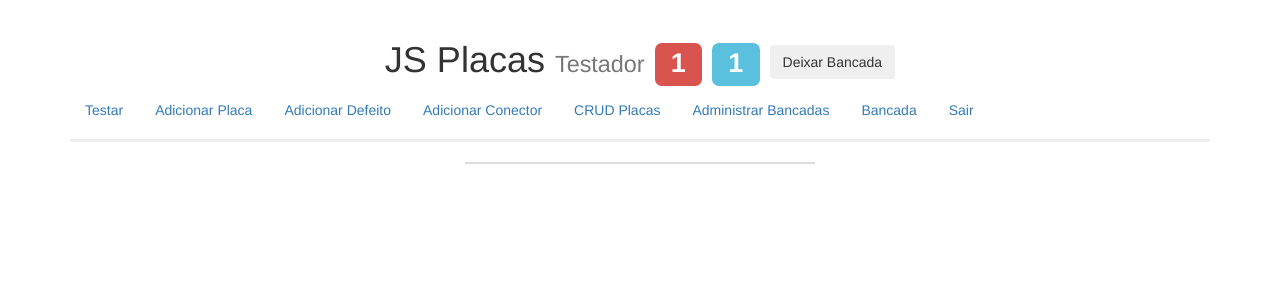
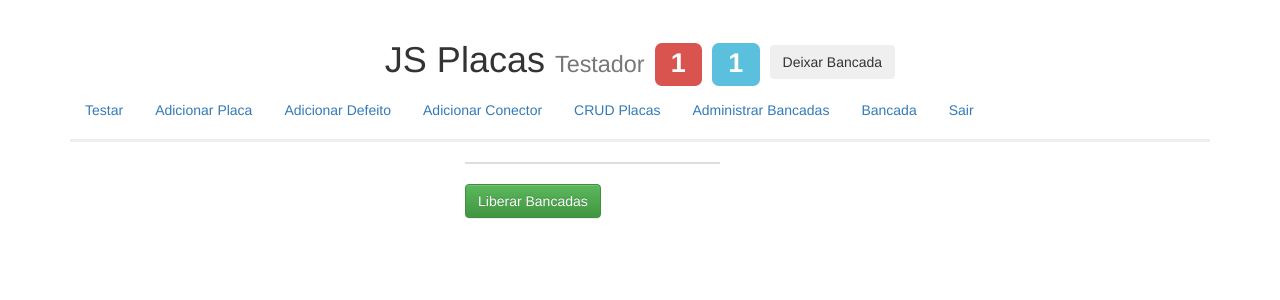
Before and after one commit to maurovictor/js_flask, a Flask app: page /workbench_adm in a window 1280 px wide. Shown: the top 300 px of the page. Run offline with Flask 2, Linux system fonts and the light colour scheme; the visitor is signed in with stand-in values (Sample User, id 1); data that the repository does not hold is empty; some libraries are stand-ins or nearby versions.

Commit message:
exclusive workibench functionalitly working almost properly

```diff
--- a/application.py
+++ b/application.py
@@ -316,3 +316,15 @@ def workbench_adm():
     if request.method == 'GET':
         busy_workbenches = database_helper.load_busy_workbenches()
         return render_template("workbench_adm.html", busy_workbenches=busy_workbenches)
+    else:
+        selected_busy_wb = str(request.get_data())
+        selected_busy_wb = selected_busy_wb[1:].split("&")
+        selected_busy_wb.pop()
+        selected_busy_wb = [busy_wb.split("=")[0] for busy_wb in selected_busy_wb]
+
+        selected_busy_wb[0] = ''.join(list(selected_busy_wb[0])[1:])
+        print(selected_busy_wb)
+        for i in selected_busy_wb:
+            database_helper.set_workbench_as_free(i)
+
+        return redirect('/workbench_adm')
--- a/database_helper.py
+++ b/database_helper.py
@@ -317,7 +317,6 @@ def load_busy_workbenches():
     conn.commit()
     conn.close()
     workbenches = [item[0] for item in workbenches]
-    print(workbenches)
     print("db: benches loaded")
     return workbenches
 
--- a/templates/base.html
+++ b/templates/base.html
@@ -67,7 +67,7 @@
                                         type: "POST",
                                         data: '',
                                         success: function(){
-                                                alert("Vc se desligou da Bancada que estava ligado");
+                                                alert("Vc se desligou da Bancada que estava ligado, atualize a página");
                                         }
 
                                 });
--- a/templates/workbench_adm.html
+++ b/templates/workbench_adm.html
@@ -3,18 +3,25 @@
 {% block title %} Gerenciar Bancadas {% endblock %}
 
 {% block content %}
-        <div class="col-md-4 col-md-offset-4">
+         {% if 'user' in session %}
+                {% if session['role'] %}
+                        <div class="col-md-3 col-md-offset-4">
                                 <div class="responsive-table">
-                        <div class="table table-hover table-striped table-bordered">
+                                        <div class="table table-striped table-bordered table-hover">
+                                                <form class="" action="{{url_for('workbench_adm')}}" method="post">
                                                 {% for wb in busy_workbenches %}
                                                         <tr>
-                                                <th><input type="ch eckbox" name="{{wb}}" value="{{wb}}"></th>
-                                                <td> {{wb}} </td>
+                                                                <th><input type="checkbox" name="{{wb}}" value="{{wb}}"></th>
+                                                                <td><button type="button" class="btn" name="button">{{wb}}</button></td>
+                                                                <td></td>
                                                         </tr>
                                                 {% endfor %}
                                         </div>
+                                        <button type="submit" class="btn btn-success" name="button">Liberar Bancadas</button>
                                 </div>
                         </div>
+                {% endif %}
+        {% endif %}
 {% endblock %}
 
 {% block bottom %}
```
Also changed, not shown: 1 other file. Lines whose indentation alone changed are shown as unchanged.
